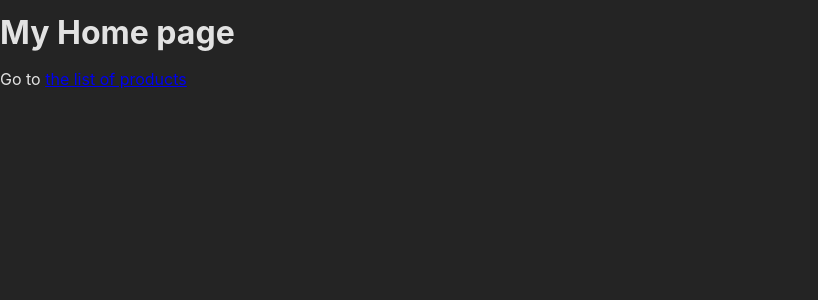
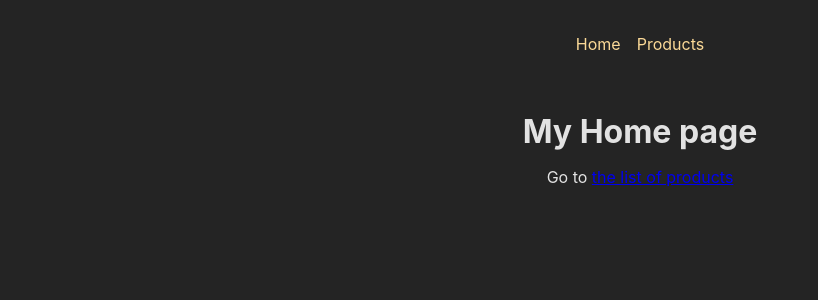
Before and after one commit to Olegborodko/react-udemy-chapter-21-router, a React (Create React App) app: page / in a window 1280 px wide. Shown: the top 300 px of the page, without its empty margins (0-818 px from the left). Built offline with nearby package versions, Linux system fonts and the light colour scheme.

Commit message:
router layout

```diff
--- /dev/null
+++ b/src/components/MainNavigation.js
@@ -0,0 +1,15 @@
+import { Link } from "react-router-dom";
+import classes from './MainNavigation.module.css';
+
+function MainNavigation() {
+  return <header className={classes.header}>
+    <nav>
+      <ul className={classes.list}>
+        <li><Link to="/">Home</Link></li>
+        <li><Link to="/products">Products</Link></li>
+      </ul>
+    </nav>
+  </header>
+}
+
+export default MainNavigation;
--- /dev/null
+++ b/src/components/MainNavigation.module.css
@@ -0,0 +1,23 @@
+.header {
+  max-width: 60rem;
+  margin: auto;
+  padding: 2rem;
+  display: flex;
+  justify-content: center;
+}
+
+.list {
+  display: flex;
+  gap: 1rem;
+}
+
+.list a {
+  text-decoration: none;
+  color: var(--color-primary-400);
+}
+
+.list a:hover,
+.list a.active {
+  color: var(--color-primary-800);
+  text-decoration: underline;
+}
--- /dev/null
+++ b/src/pages/Root.js
@@ -0,0 +1,15 @@
+import { Outlet } from 'react-router-dom';
+import classes from './Root.module.css';
+
+import MainNavigation from '../components/MainNavigation';
+
+function RootLayout() {
+  return <>
+    <MainNavigation />
+    <main className={classes.content}>
+      <Outlet />
+    </main>
+  </>;
+}
+
+export default RootLayout;
--- /dev/null
+++ b/src/pages/Root.module.css
@@ -0,0 +1,4 @@
+.content{
+  margin: 2rem auto;
+  text-align: center;
+}
```
Also changed, not shown: src/App.js (+9 -2 lines), doc/layout.txt (added).
